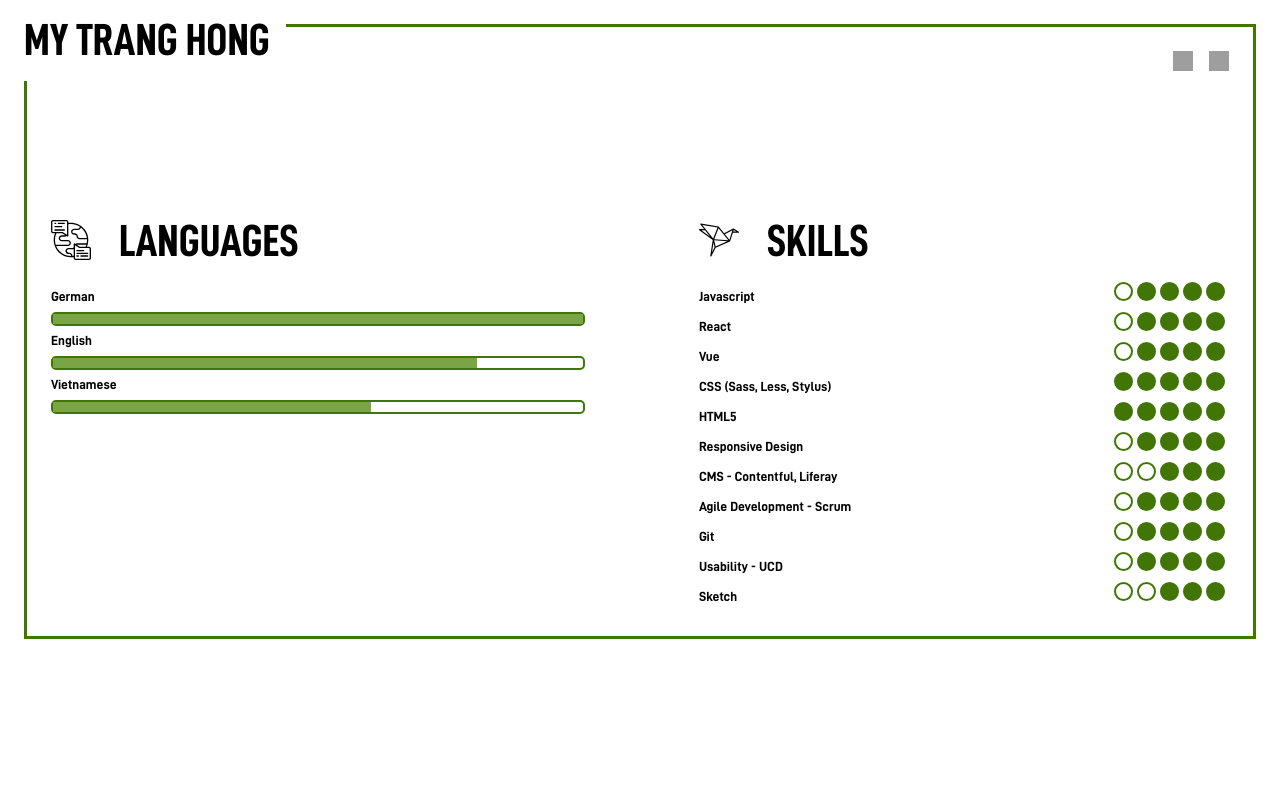
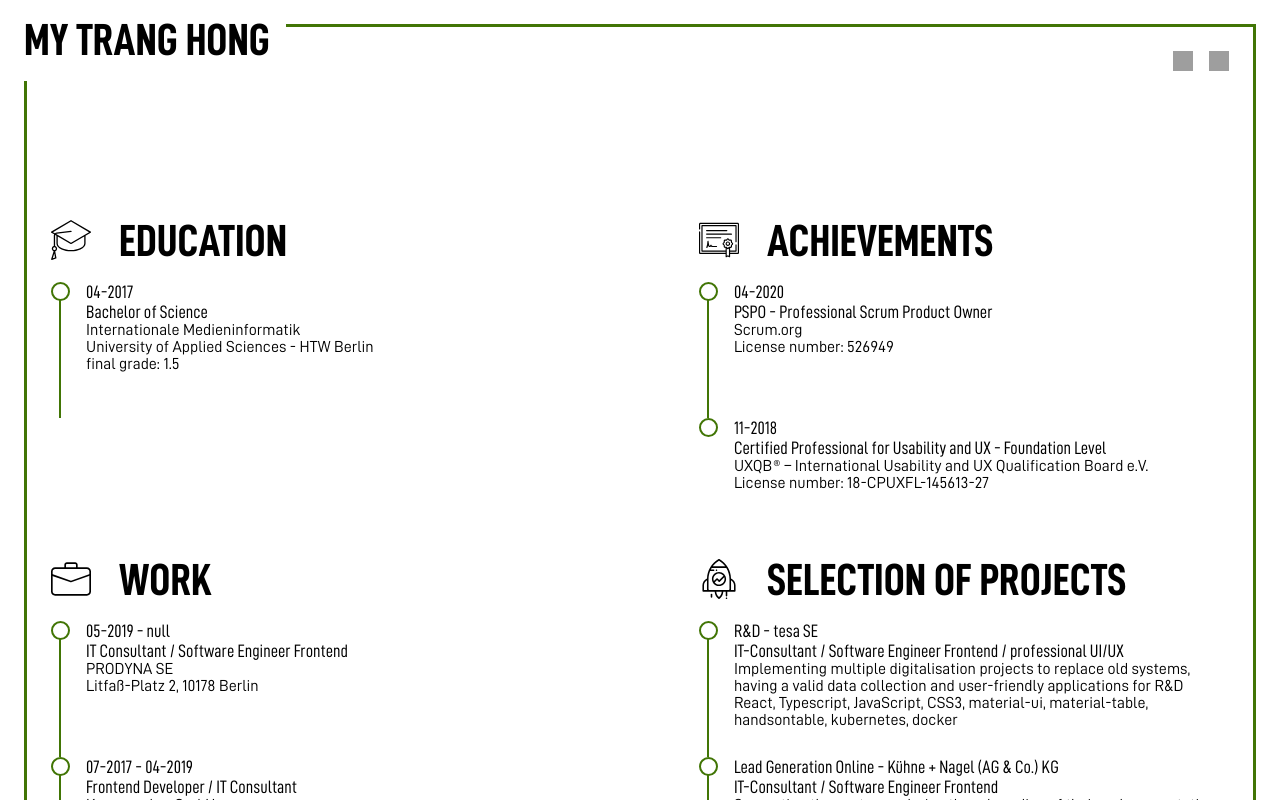
Before and after one commit to readmey/portfolio, a React (Create React App) app: page / in a window 1280 px wide. Shown: the top 800 px of the page. Built offline with nearby package versions, Linux system fonts and the light colour scheme; grey boxes are pictures that could not be loaded.

Commit message:
add timeline component

```diff
--- /dev/null
+++ b/src/components/Timeline.js
@@ -0,0 +1,71 @@
+import React from "react";
+import styled from "styled-components";
+import theme from "../styles/theme";
+
+const GridFlex = styled.div`
+  display: flex;
+  flex-direction: row;
+  flex-wrap: wrap;
+  @media (min-width: ${theme.breakpoints.sm}) {
+    flex-wrap: nowrap;
+  }
+`;
+
+const StyledWrapper = styled.div`
+  margin-left: 1rem;
+`;
+
+const StyledBubble = styled.div`
+  display: inline-block;
+  height: 15px;
+  width: 15px;
+  border-radius: 25px;
+  float: right;
+  border: 2px solid ${theme.colors.primary};
+  background-color: white;
+`;
+
+const StyledLine = styled.div`
+  height: 120px;
+  margin-top: 1rem;
+  margin-left: 0.5rem;
+  width: 2px;
+  background-color: ${theme.colors.primary};
+`;
+
+const StyledTitle = styled.div`
+  font-family: "DINCondensed";
+  font-weight: 400;
+  font-size: 18px;
+  display: block;
+`;
+
+const StyledDescription = styled.div`
+  font-family: "DIN";
+`;
+
+const Timeline = (props) => {
+  const { list } = props;
+
+  return (
+    <>
+      { list.map((item, index) => (
+        <GridFlex key={item}>
+          <div>
+            <StyledBubble />
+            {(list.length === 1 || index < list.length - 1)  && <StyledLine />}
+          </div>
+          <StyledWrapper>
+            <StyledTitle>{item.date}</StyledTitle>
+            <StyledTitle>{item.title}</StyledTitle>
+            <StyledDescription>{item.subTitle}</StyledDescription>
+            <StyledDescription>{item.description}</StyledDescription>
+            <StyledDescription>{item.subDescription}</StyledDescription>
+          </StyledWrapper>
+        </GridFlex>
+      ))}
+    </>
+  )
+}
+
+export default Timeline;
--- a/src/pages/portfolio.js
+++ b/src/pages/portfolio.js
@@ -1,27 +1,86 @@
 import React from "react";
 import styled from "styled-components";
-
+import theme from "../styles/theme";
 import SkillScale from "../components/SkillScale";
 import CustomTitle from "../components/CustomTitle";
-
+import EducationIcon from "../assets/icons/education-icon.svg";
+import AchievementIcon from "../assets/icons/certification-icon.svg";
 import LanguageIcon from "../assets/icons/language-icon.svg";
+import WorkIcon from "../assets/icons/work-experience-icon.svg";
+import ProjectsIcon from "../assets/icons/projects-icon.svg";
 import SkillsIcon from "../assets/icons/skills-icon.svg";
+import Timeline from "../components/Timeline";
+import projects from "../data/projects.json";
 
 const GridFlex = styled.div`
   display: flex;
   flex-direction: row;
   flex-wrap: wrap;
   justify-content: space-between;
+  margin-bottom: 3rem;
+  @media (min-width: ${theme.breakpoints.sm}) {
+    flex-wrap: nowrap;
+  }
 `;
 
 const ColumnFlex = styled.div`
+  width: 100%;
+  @media (min-width: ${theme.breakpoints.sm}) {
     width: 45%;
+  }
 `;
 
 const Portfolio = (props) => {
   const { data } = props;
+
+  if (data)
     return (
       <div className="portfolio">
+        <GridFlex>
+          <ColumnFlex>
+            <CustomTitle title="Education" icon={EducationIcon} />
+            <Timeline list={
+              data.education.map(item => ({
+              date: item.year,
+              title: item.graduation,
+              subTitle: item.studies,
+              description: item.university,
+              subDescription: `final grade: ${item.grade}`,
+            }))} />
+          </ColumnFlex>
+          <ColumnFlex>
+            <CustomTitle title="Achievements" icon={AchievementIcon} />
+            <Timeline list={
+              data.certification.map(item => ({
+              date: item.year,
+              title: item.title,
+              subTitle: item.organization,
+              description: `License number: ${item.licenseId}`,
+            }))} />
+          </ColumnFlex>
+        </GridFlex>
+        <GridFlex>
+          <ColumnFlex>
+            <CustomTitle title="Work" icon={WorkIcon} />
+            <Timeline list={
+              data.workExperience.map(item => ({
+              date: `${item.startDate} - ${item.endDate}`,
+              title: item.position,
+              subTitle: item.company,
+              description: item.address,
+            }))} />
+          </ColumnFlex>
+          <ColumnFlex>
+            <CustomTitle title="Selection of Projects" icon={ProjectsIcon} />
+            <Timeline list={
+              projects.projects.slice(0, 5).map(item => ({
+              date: `${item.title} - ${item.customer}`,
+              title: item.role,
+              description: item.description,
+              subDescription: item.technologies,
+            }))} />
+          </ColumnFlex>
+        </GridFlex>
         <GridFlex>
           <ColumnFlex>
             <CustomTitle title="Languages" icon={LanguageIcon} />
@@ -34,6 +93,7 @@ const Portfolio = (props) => {
         </GridFlex>
       </div>
     );
+  return <></>
 };
 
 export default Portfolio;
```
Lines whose indentation alone changed are shown as unchanged.
